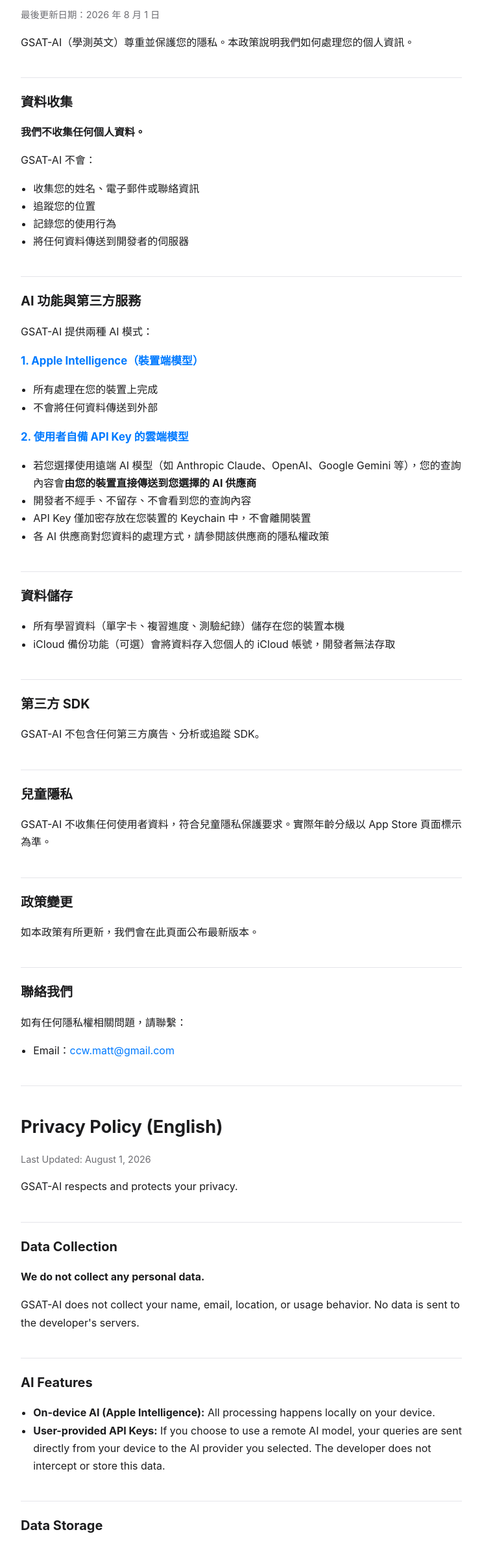
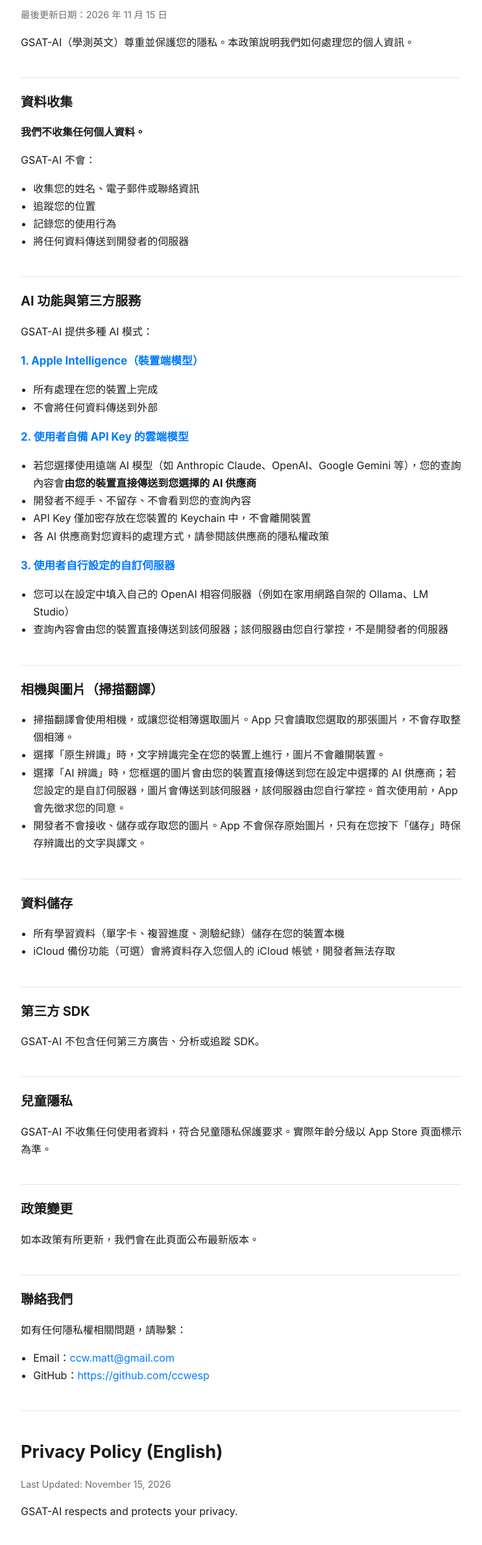
Before and after one commit to ccwesp/gsat-ai-docs, a plain HTML site: page privacy.html in a window 1280 px wide. Shown: the part 168-2545 px from the top of the page at 65% size, without its empty margins (268-1011 px from the left). Drawn offline with Linux system fonts and the light colour scheme.

Commit message:
privacy: 掃描翻譯（相機與圖片）、自訂伺服器條款，更新至 2026-11-15

```diff
--- a/privacy.html
+++ b/privacy.html
@@ -10,7 +10,7 @@
 <nav class="nav"><a href="index.html">← 首頁</a></nav>
 <main>
   <h1>隱私權政策 / Privacy Policy</h1>
-  <p class="meta">最後更新日期：2026 年 8 月 1 日</p>
+  <p class="meta">最後更新日期：2026 年 11 月 15 日</p>
 
   <p>GSAT-AI（學測英文）尊重並保護您的隱私。本政策說明我們如何處理您的個人資訊。</p>
 
@@ -25,7 +25,7 @@
   </ul>
 
   <h2>AI 功能與第三方服務</h2>
-  <p>GSAT-AI 提供兩種 AI 模式：</p>
+  <p>GSAT-AI 提供多種 AI 模式：</p>
 
   <h3>1. Apple Intelligence（裝置端模型）</h3>
   <ul>
@@ -39,6 +39,20 @@
     <li>開發者不經手、不留存、不會看到您的查詢內容</li>
     <li>API Key 僅加密存放在您裝置的 Keychain 中，不會離開裝置</li>
     <li>各 AI 供應商對您資料的處理方式，請參閱該供應商的隱私權政策</li>
+  </ul>
+
+  <h3>3. 使用者自行設定的自訂伺服器</h3>
+  <ul>
+    <li>您可以在設定中填入自己的 OpenAI 相容伺服器（例如在家用網路自架的 Ollama、LM Studio）</li>
+    <li>查詢內容會由您的裝置直接傳送到該伺服器；該伺服器由您自行掌控，不是開發者的伺服器</li>
+  </ul>
+
+  <h2>相機與圖片（掃描翻譯）</h2>
+  <ul>
+    <li>掃描翻譯會使用相機，或讓您從相簿選取圖片。App 只會讀取您選取的那張圖片，不會存取整個相簿。</li>
+    <li>選擇「原生辨識」時，文字辨識完全在您的裝置上進行，圖片不會離開裝置。</li>
+    <li>選擇「AI 辨識」時，您框選的圖片會由您的裝置直接傳送到您在設定中選擇的 AI 供應商；若您設定的是自訂伺服器，圖片會傳送到該伺服器，該伺服器由您自行掌控。首次使用前，App 會先徵求您的同意。</li>
+    <li>開發者不會接收、儲存或存取您的圖片。App 不會保存原始圖片，只有在您按下「儲存」時保存辨識出的文字與譯文。</li>
   </ul>
 
   <h2>資料儲存</h2>
@@ -60,12 +74,13 @@
   <p>如有任何隱私權相關問題，請聯繫：</p>
   <ul>
     <li>Email：<a href="mailto:ccw.matt@gmail.com">ccw.matt@gmail.com</a></li>
+    <li>GitHub：<a href="https://github.com/ccwesp">https://github.com/ccwesp</a></li>
   </ul>
 
   <hr style="border:none;border-top:1px solid var(--border);margin:2.5em 0;">
 
   <h1>Privacy Policy (English)</h1>
-  <p class="meta">Last Updated: August 1, 2026</p>
+  <p class="meta">Last Updated: November 15, 2026</p>
 
   <p>GSAT-AI respects and protects your privacy.</p>
 
@@ -77,6 +92,15 @@
   <ul>
     <li><strong>On-device AI (Apple Intelligence):</strong> All processing happens locally on your device.</li>
     <li><strong>User-provided API Keys:</strong> If you choose to use a remote AI model, your queries are sent directly from your device to the AI provider you selected. The developer does not intercept or store this data.</li>
+    <li><strong>User-configured custom server:</strong> You may enter your own OpenAI-compatible server (for example, Ollama or LM Studio on your home network). Your queries are sent directly from your device to that server, which you control; it is not operated by the developer.</li>
+  </ul>
+
+  <h2>Camera and Images (Scan &amp; Translate)</h2>
+  <ul>
+    <li>Scan &amp; Translate uses the camera, or lets you pick images from your photo library. The app reads only the images you select and does not access your whole library.</li>
+    <li>With <strong>On-device recognition</strong>, text recognition happens entirely on your device and images never leave it.</li>
+    <li>With <strong>AI recognition</strong>, the area you crop is sent directly from your device to the AI provider you selected in Settings (or to your own custom server, which you control). The app asks for your consent before the first upload.</li>
+    <li>The developer never receives, stores, or accesses your images. Original photos are not saved; only the recognized text and translation are saved, and only when you tap "Save".</li>
   </ul>
 
   <h2>Data Storage</h2>
```
